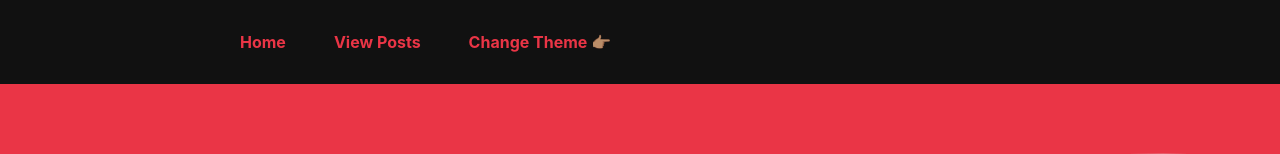
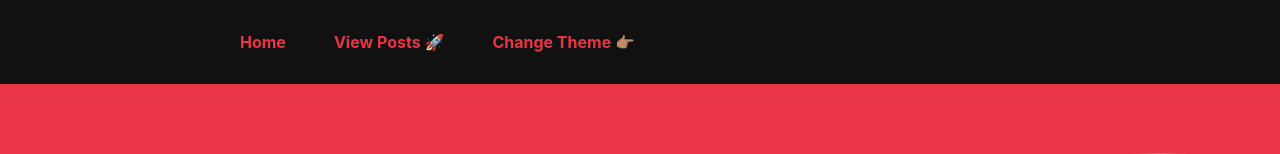
Before and after one commit to KarnellSchultz/KarmaProject, a React (Create React App) app: page / in a window 1280 px wide. Shown: the top 154 px of the page. Built offline with nearby package versions, Linux system fonts and the light colour scheme.

Commit message:
fixed view posts button in nav

```diff
--- a/src/components/Nav.tsx
+++ b/src/components/Nav.tsx
@@ -13,7 +13,10 @@ export default function Nav({ themeToggle }: props) {
       <nav>
         <section>
           <a href="/">Home</a>
-          <a href="/posts">View Posts</a>
+          <Link to="/posts">
+            View Posts
+            <Emoji symbol={" 🚀"} label={"hang ten emoji"} />
+          </Link>
           <Link to="#" onClick={themeToggle}>
             Change Theme
             <Emoji symbol={" 👉🏽"} label={"hang ten emoji"} />
```
